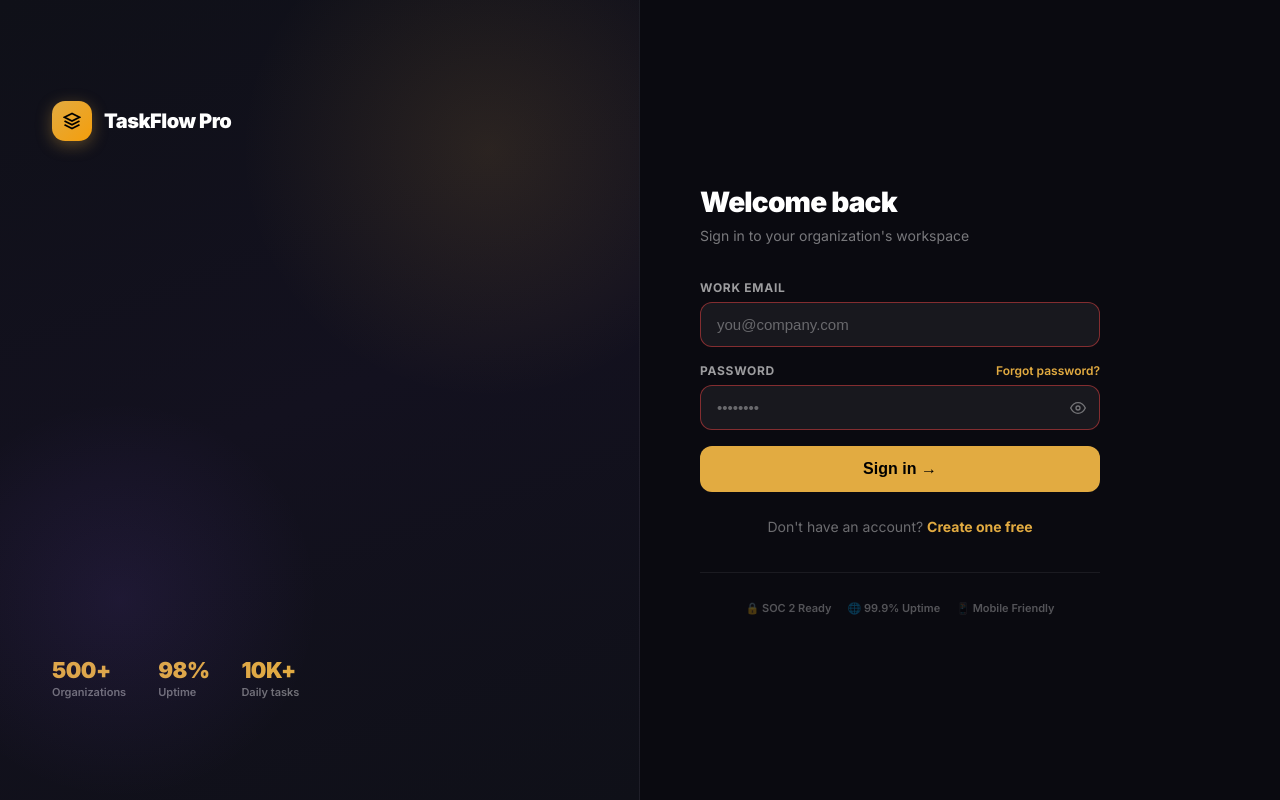
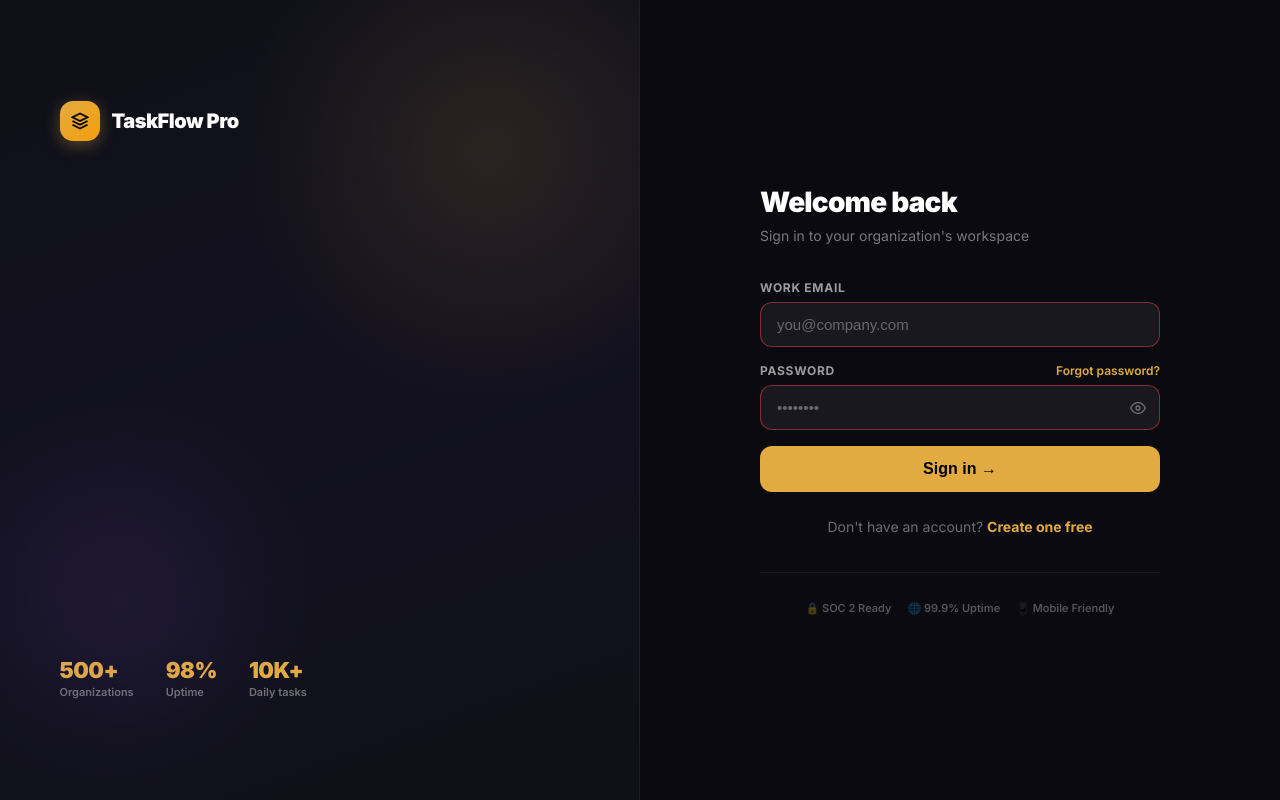
Before and after one commit to naseemurrahman/taskeee, a React (Vite) app in the folder frontend/: page /signin in a window 1280 px wide. Built offline with nearby package versions, Linux system fonts and the light colour scheme; no server answers.

Commit message:
fix(ui): center auth panels and prevent mobile nav overflow

```diff
--- a/frontend/src/pages/SignInPage.tsx
+++ b/frontend/src/pages/SignInPage.tsx
@@ -48,11 +48,12 @@ export function SignInPage() {
       `}</style>
 
       {/* Left — branding panel */}
-      <div className="authLeft" style={{ padding: '48px 52px', width: '100%', display: 'flex', flexDirection: 'column', justifyContent: 'center', gap: 34, background: 'linear-gradient(160deg, #0f1018 0%, #13111f 50%, #0f1018 100%)', borderRight: '1px solid rgba(255,255,255,0.06)', position: 'relative', overflow: 'hidden' }}>
+      <div className="authLeft" style={{ padding: '48px 52px', display: 'flex', alignItems: 'center', justifyContent: 'center', background: 'linear-gradient(160deg, #0f1018 0%, #13111f 50%, #0f1018 100%)', borderRight: '1px solid rgba(255,255,255,0.06)', position: 'relative', overflow: 'hidden' }}>
         {/* Glow */}
         <div style={{ position: 'absolute', width: 500, height: 500, borderRadius: '50%', background: 'radial-gradient(circle, rgba(226,171,65,0.12) 0%, transparent 70%)', top: -100, right: -100, pointerEvents: 'none' }} />
         <div style={{ position: 'absolute', width: 400, height: 400, borderRadius: '50%', background: 'radial-gradient(circle, rgba(139,92,246,0.10) 0%, transparent 70%)', bottom: 0, left: -80, pointerEvents: 'none' }} />
 
+        <div style={{ width: '100%', maxWidth: 520, margin: '0 auto', display: 'grid', gap: 34 }}>
           {/* Brand */}
           <div>
             <Link to="/" style={{ display: 'inline-flex', alignItems: 'center', gap: 12, textDecoration: 'none' }}>
@@ -71,7 +72,6 @@ export function SignInPage() {
             <p style={{ fontSize: 15, color: 'rgba(255,255,255,0.55)', lineHeight: 1.7, maxWidth: 360, margin: '0 0 40px' }}>
               AI-powered task management with role-based access, real-time analytics, and smart approvals — built for organizations that demand accountability.
             </p>
-          {/* Feature pills */}
             <div style={{ display: 'flex', flexDirection: 'column', gap: 12 }}>
               {[
                 { color: '#e2ab41', icon: '🤖', text: 'AI-assisted task approvals & analysis' },
@@ -87,7 +87,6 @@ export function SignInPage() {
             </div>
           </div>
 
-        {/* Stats */}
           <div style={{ display: 'flex', gap: 32 }}>
             {[['500+', 'Organizations'], ['98%', 'Uptime'], ['10K+', 'Daily tasks']].map(([v, l]) => (
               <div key={l}>
@@ -97,9 +96,10 @@ export function SignInPage() {
             ))}
           </div>
         </div>
+      </div>
 
       {/* Right — form */}
-      <div className="authRight" style={{ display: 'flex', flexDirection: 'column', justifyContent: 'center', gap: 34, padding: '48px 60px' }}>
+      <div className="authRight" style={{ display: 'flex', alignItems: 'center', justifyContent: 'center', padding: '48px 60px' }}>
         <div style={{ width: '100%', maxWidth: 400, animation: 'fadeIn 0.4s ease' }}>
           <div style={{ marginBottom: 36 }}>
             <h2 style={{ fontSize: 28, fontWeight: 900, color: '#fff', letterSpacing: '-0.8px', margin: '0 0 8px' }}>Welcome back</h2>
--- a/frontend/src/pages/SignUpPage.tsx
+++ b/frontend/src/pages/SignUpPage.tsx
@@ -84,8 +84,9 @@ export function SignUpPage() {
       `}</style>
 
       {/* Left panel */}
-      <div className="suLeft" style={{ padding: '48px 52px', width: '100%', background: 'linear-gradient(160deg, #0f1018 0%, #13111f 50%, #0f1018 100%)', borderRight: '1px solid rgba(255,255,255,0.06)', display: 'flex', flexDirection: 'column', justifyContent: 'center', gap: 34, position: 'relative', overflow: 'hidden' }}>
+      <div className="suLeft" style={{ padding: '48px 52px', background: 'linear-gradient(160deg, #0f1018 0%, #13111f 50%, #0f1018 100%)', borderRight: '1px solid rgba(255,255,255,0.06)', display: 'flex', alignItems: 'center', justifyContent: 'center', position: 'relative', overflow: 'hidden' }}>
         <div style={{ position: 'absolute', width: 500, height: 500, borderRadius: '50%', background: 'radial-gradient(circle, rgba(139,92,246,0.12) 0%, transparent 70%)', top: -100, right: -100 }} />
+        <div style={{ width: '100%', maxWidth: 520, margin: '0 auto', display: 'grid', gap: 34 }}>
           <Link to="/" style={{ display: 'inline-flex', alignItems: 'center', gap: 12, textDecoration: 'none' }}>
             <div style={{ width: 40, height: 40, borderRadius: 13, background: 'linear-gradient(135deg, #e2ab41, #f59e0b)', display: 'grid', placeItems: 'center' }}>
               <svg width="18" height="18" viewBox="0 0 24 24" fill="none" stroke="#000" strokeWidth="2.5"><path d="M12 2L2 7l10 5 10-5-10-5z"/><path d="M2 17l10 5 10-5"/><path d="M2 12l10 5 10-5"/></svg>
@@ -128,10 +129,11 @@ export function SignUpPage() {
             </div>
           </div>
         </div>
+        </div>
       </div>
 
       {/* Right — form */}
-      <div className="suRight" style={{ display: 'flex', flexDirection: 'column', justifyContent: 'center', gap: 34, padding: '48px 60px', overflowY: 'auto' }}>
+      <div className="suRight" style={{ display: 'flex', alignItems: 'center', justifyContent: 'center', padding: '48px 60px', overflowY: 'auto' }}>
         <div style={{ width: '100%', maxWidth: 420, animation: 'fadeIn 0.4s ease' }}>
           {/* Steps */}
           <div style={{ display: 'flex', gap: 6, marginBottom: 36 }}>
```
Also changed, not shown: frontend/src/index.css. Lines whose indentation alone changed are shown as unchanged.
